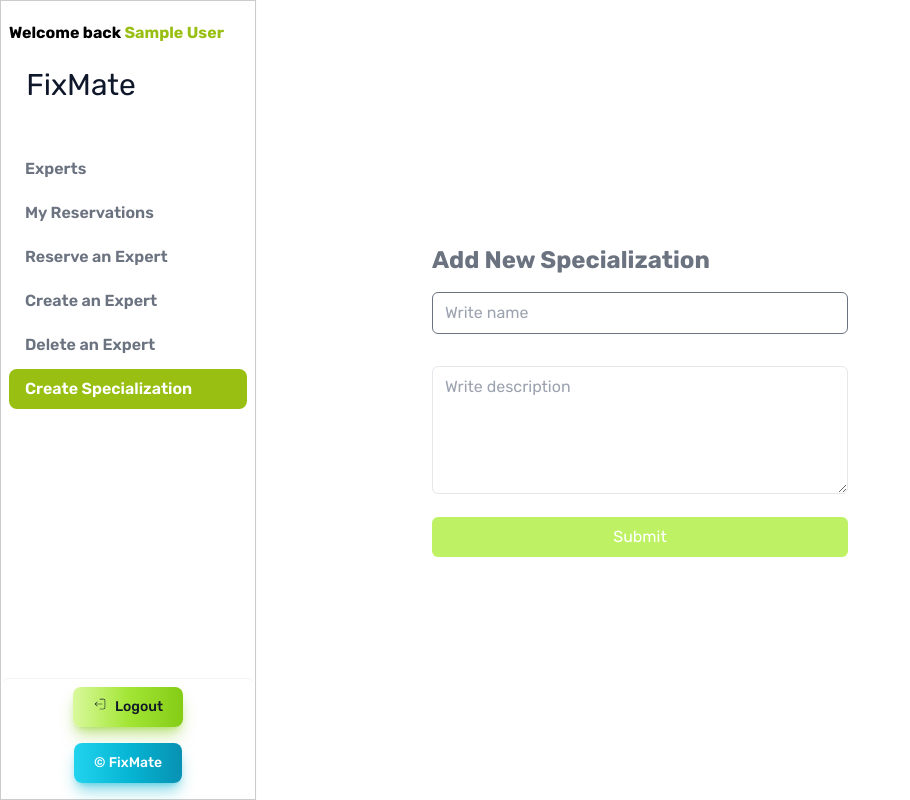
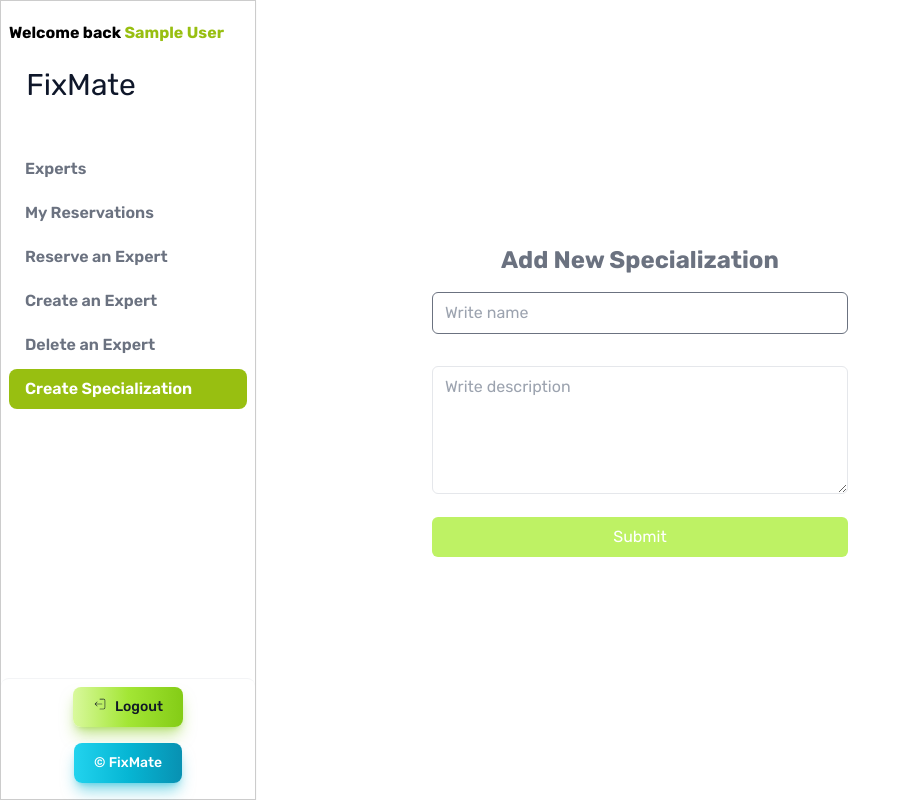
Before and after one commit to anita00001/fix-mate-frontend, a React (Create React App) app: page /specializations in a window 1280 px wide. Shown: the whole page, without its empty margins (0-910 px from the left). Built offline with nearby package versions, Linux system fonts and the light colour scheme; sample sign-in values are in the browser's storage; the HTML template or start-up script is replaced by a standard one.

Commit message:
Style Specialize page with some motion effects

```diff
--- a/src/components/Specializations/Specialize.js
+++ b/src/components/Specializations/Specialize.js
@@ -1,5 +1,7 @@
 import React, { useState } from 'react';
 import { useDispatch, useSelector } from 'react-redux';
+// eslint-disable-next-line import/no-extraneous-dependencies
+import { motion } from 'framer-motion';
 import Sidebar from '../Navigation/Sidebar';
 import { specialDetails } from '../../redux/Specializations/specialitiesSlice';
 
@@ -19,11 +21,24 @@ export default function Specialize() {
   return (
     <>
       <Sidebar />
-      <div>
-        <div className="flex items-center justify-center h-screen">
-          <form onSubmit={handleSubmit} className="w-full max-w-md p-4 rounded-md">
-            <h1 className="font-bold text-gray-500 text-2xl mb-4">Add New Specialization</h1>
-            {error && <p className="text-red-700 bg-red-50 p-2 mb-3">Failed to create specialization</p>}
+      <motion.div
+        initial={{ opacity: 0, x: 50 }}
+        animate={{ opacity: 1, x: 0 }}
+        transition={{ duration: 1 }}
+        className="flex h-screen w-screen items-center justify-center text-center"
+      >
+        <form
+          onSubmit={handleSubmit}
+          className="w-full max-w-md rounded-md p-4"
+        >
+          <h1 className="mb-4 text-2xl font-bold text-gray-500">
+            Add New Specialization
+          </h1>
+          {error && (
+            <p className="mb-3 bg-red-50 p-2 text-red-700">
+              Failed to create specialization
+            </p>
+          )}
           <div className="mb-4">
             <input
               type="text"
@@ -32,7 +47,7 @@ export default function Specialize() {
               required
               value={name}
               onChange={(e) => setName(e.target.value)}
-                className="w-full px-3 py-2 border rounded-md"
+              className="w-full rounded-md border px-3 py-2"
             />
           </div>
           <div className="mb-4">
@@ -42,15 +57,19 @@ export default function Specialize() {
               required
               value={description}
               onChange={(e) => setDescription(e.target.value)}
-                className="w-full px-3 py-2 border rounded-md h-32"
+              className="h-32 w-full rounded-md border px-3 py-2"
             />
           </div>
-            <button type="submit" className="w-full bg-lime-300 text-white hover:bg-lime-500 rounded-md py-2">
+          <motion.button
+            type="submit"
+            whileHover={{ scale: 1.1 }}
+            transition={{ duration: 0.5 }}
+            className="w-full rounded-md bg-lime-300 py-2 text-white hover:bg-lime-500"
+          >
             Submit
-            </button>
+          </motion.button>
         </form>
-        </div>
-      </div>
+      </motion.div>
     </>
   );
 }
```
Lines whose indentation alone changed are shown as unchanged.
